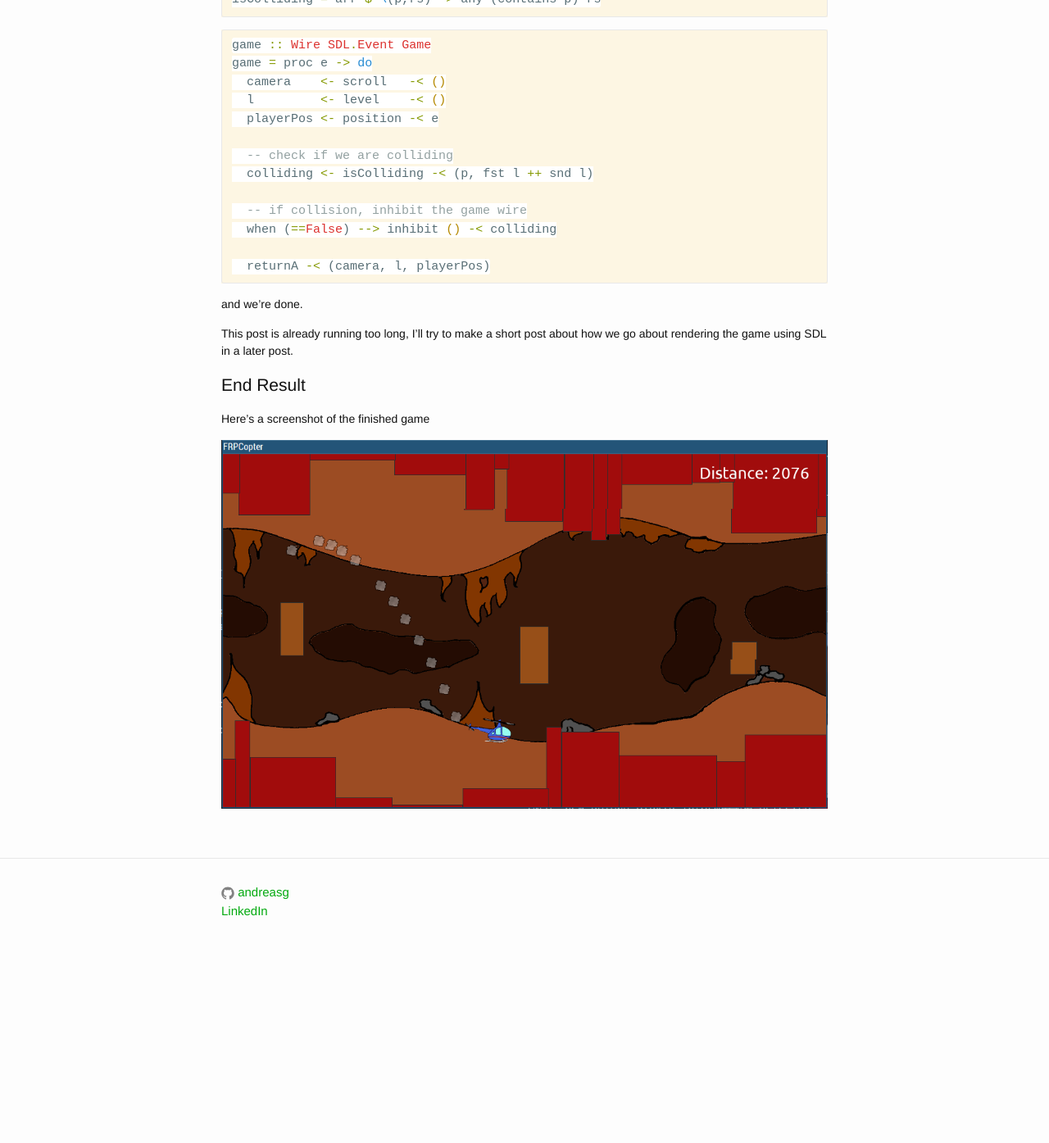
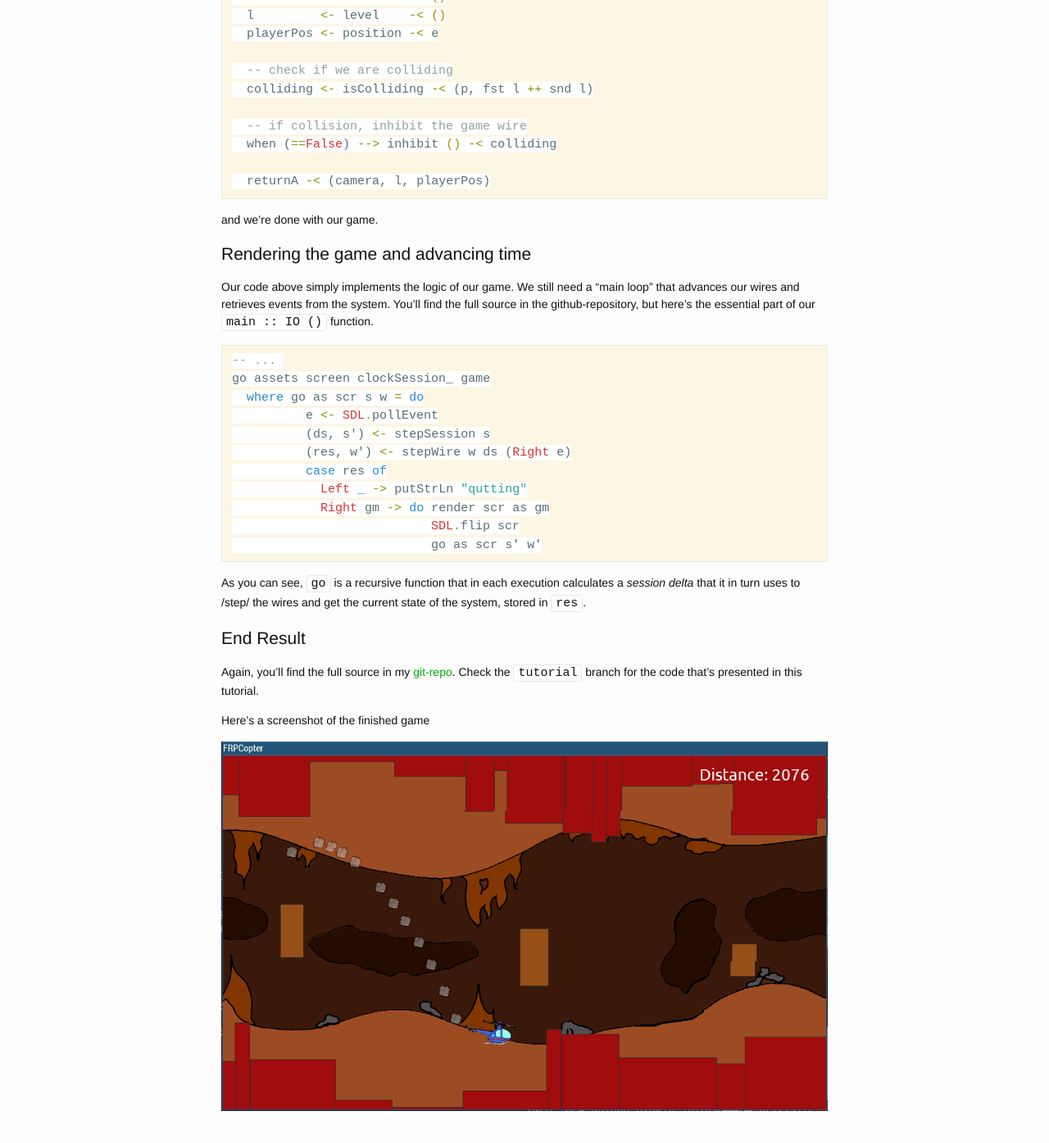
Before and after one commit to andreasg/andreasg.github.io, a Jekyll site: the page built from _posts/2014-01-20-declarative-game-programming.markdown, in a window 1280 px wide and 1400 px high, scrolled down 5261 px. Shown: the top 1395 px of the window at 82% size. Built offline with Jekyll 4.4.1, drawn with Linux system fonts in a browser that asks for light colours; Markdown is read by kramdown in place of the engine named in the settings; before the commit the page ends 6444 px from its top, so only the background shows below that; some of the changed text lies outside the part shown.

Commit message:
rounding up

````diff
--- a/_posts/2014-01-20-declarative-game-programming.markdown
+++ b/_posts/2014-01-20-declarative-game-programming.markdown
@@ -13,8 +13,11 @@
 
 Before we go any further, let me mention that I was inspired by the following [blog post](http://ocharles.org.uk/blog/posts/2013-08-01-getting-started-with-netwire-and-sdl.html) by [ocharles](http://ocharles.org.uk), and due to lack of ideas for a game I decided to create my own version of [this](http://www.helicoptergame.net/).
 
+[Here](https://github.com/andreasg/FRPCopter/) you'll find the full source code for what's presented in this article.
 
-## A Helicopter Game
+
+# A Helicopter Game
+
 The main challenge for me when first creating the game was getting my hands around how Netwire actually worked and how the library is composed. The first challenge I tackled was generation of a ceiling and a floor, scrolling across the screen from right to left. The goal is for the ceiling and floor to give the impression that the player are within an infinitely scrolling cave.
 
 Further, we want the player to move along at the same speed as the world/camera, and to always be moving in some direction along the y-axis.
@@ -26,45 +29,45 @@
  * a scrolling camera.
 
 
-## Introducing: [Netwire](http://hackage.haskell.org/package/netwire)
+# Introducing [Netwire](http://hackage.haskell.org/package/netwire)
 
-Netwire is a domain specific language for functional reactive programming written in Haskell. It gives us the concept of ```Wires```. Wires are quite powerful and they incorporate a lot of information, for the purpose of this tutorial we will use a simplified type synonym that we'll call ```Wire'```.
+Netwire is a domain specific language for functional reactive programming written in Haskell. It gives us the concept of `Wires`. Wires are quite powerful and they incorporate a lot of information, for the purpose of this tutorial we will use a simplified type synonym that we'll call `Wire'`.
 
 ```haskell
 import Control.Wire
 type Wire' a b = (HasTime t s, Monad m, Fractional t) => Wire s t () a b
 ```
 
-A ```Wire' a b``` models a continuous behavior that takes input of type ```a``` and outputs values of type ```b```. Wires are either *producing* or *inhibiting* (blocking): this is our switching mechanism, as we'll see when we introduce how Wires are composed.
+A `Wire' a b` models a continuous behavior that takes input of type `a` and outputs values of type `b`. Wires are either *producing* or *inhibiting* (blocking): this is our switching mechanism, as we'll see when we introduce how Wires are composed.
 
-Netwire (and its Wires) assumes a continuous time-model. For modeling discrete events, such as key-presses or sampling of Wires, we have the concept of an events. An ```Event a``` represents a value of type ```a``` at a discrete point in time.
+Netwire (and its Wires) assumes a continuous time-model. For modeling discrete events, such as key-presses or sampling of Wires, we have the concept of an events. An `Event a` represents a value of type `a` at a discrete point in time.
 
 Netwire provides quite a rich language for reasoning about Wires and Events, a few important functions are:
 
-### Included wires
+# Included wires
 
-####  ```for :: t -> Wire' a a```
-Creates a wire that behaves as the identity function (statically passing through its input) for ```t``` seconds, after which it *inhibits*
+#  `for :: t -> Wire' a a`
+Creates a wire that behaves as the identity function (statically passing through its input) for `t` seconds, after which it *inhibits*
 
-#### ```periodic :: t -> Wire' a (Event a)```
-With period ```t```, sample the continuous input and generate discrete events with the input value at that time.
+# `periodic :: t -> Wire' a (Event a)`
+With period `t`, sample the continuous input and generate discrete events with the input value at that time.
 
-#### ```hold :: Wire' (Event a) a```
-As Events are discrete, and our time-model is continuous, if we want to observe the value of an Event, we need to *remember* it, which is exactly what ```hold``` does. For each ```Event a```, ```hold``` will output the value of the last observed event.
+# `hold :: Wire' (Event a) a`
+As Events are discrete, and our time-model is continuous, if we want to observe the value of an Event, we need to *remember* it, which is exactly what `hold` does. For each `Event a`, `hold` will output the value of the last observed event.
 
-### Switching between wires
+# Switching between wires
 
- - ```w0 --> w1``` Creates a wire that behaves as ```w0``` until ```w0``` inhibits and then switches to behave as ```w1```, freeing up ```w0``` from memory.
+ - `w0 --> w1` Creates a wire that behaves as `w0` until `w0` inhibits and then switches to behave as `w1`, freeing up `w0` from memory.
 
- - ```w0 <|> w1``` is left-biased selection (behaves as ```w0``` if its producing, else ```w1```).
+ - `w0 <|> w1` is left-biased selection (behaves as `w0` if its producing, else `w1`).
 
-### Stitching wires together
+# Stitching wires together
 
   - Since Wires instantiates both Arrow and Applicative, we have access to all the nice functions associated with those type-classes as well.
 
-  - Further, Wires can be composed using our normal category operators ```(.)``` and ```>>>```.
+  - Further, Wires can be composed using our normal category operators `(.)` and `>>>`.
 
-### A (very) simple example
+# A (very) simple example
 
 To create a step-function that produces 0 for two seconds, and then switches to producing 1 forever,
 
@@ -72,12 +75,12 @@
 for 2 . pure 0 --> pure 1
 ```
 
-As we seen above, ```for 2``` will pass it's input (```pure 0```) through for the specified amount of seconds, and then inhibit. Upon inhibition, ```-->``` will switch to the second argument, which is a constant wire outputting ```1```.
+As we seen above, `for 2` will pass it's input (`pure 0`) through for the specified amount of seconds, and then inhibit. Upon inhibition, `-->` will switch to the second argument, which is a constant wire outputting `1`.
 
 
-## Creating the Game
+# Creating the Game
 
-For the purpose focusing on Netwire and FRP, we will assume that we have a function ```render``` to render our game using some graphical Assets. ```render``` only requires only requires
+For the purpose focusing on Netwire and FRP, we will assume that we have a function `render` to render our game using some graphical Assets. `render` only requires only requires
 
  - player position,
  - camera position,
@@ -95,7 +98,7 @@
 render :: Assets -> Game -> IO ()
 ```
 
-### Scrolling the World
+# Scrolling the World
 
 Scrolling the world is obviously a function of time, so we can simply make a wire that grows faster than time by multiplying time by a coefficient >1.
 
@@ -104,10 +107,10 @@
 scroll = arr realToFrac . time * scrollSpeed
 ```
 
-Where ```scrollSpeed :: Num a => a``` is a parameter to our game.
+Where `scrollSpeed :: Num a => a` is a parameter to our game.
 
 
-### Level generation
+# Level generation
 
 Now that we have the concept of scrolling, we can begin to generate the cave. We will create a wire that produces events with the appropriate x-position and height of the rectangles.
 
@@ -156,11 +159,11 @@
 
 We're now done with generating the cave! On to:
 
-## Player Positioning
+# Player Positioning
 
 As the position of the player depends on receiving input, we first need to model that.
 
-### Input Events
+# Input Events
 
 Netwire provides us with two very helpful wires
 
@@ -193,10 +196,10 @@
  where space = SDL.SDLK_SPACE
 ```
 
-the output of ```spacePressed``` is ```()```, as we are only interested if this wire is producing or inhibiting, not *what* it is producing.
+the output of `spacePressed` is `()`, as we are only interested if this wire is producing or inhibiting, not *what* it is producing.
 
 
-### Finally, positioning
+# Finally, positioning
 
 To compute the player position we need the players velocity over time. this is expressed as either the integral of gravitational acceleration (falling), or a constant upward-pointing velocity-vector. Note the use of scrollSpeed for velocity in x-axis, so that the player will move along with the camera.
 
@@ -219,7 +222,7 @@
 ```
 
 
-## Putting it all together
+# Putting it all together
 
 ```haskell
 game :: Wire SDL.Event Game
@@ -254,11 +257,31 @@
   returnA -< (camera, l, playerPos)
 ```
 
-and we're done.
+and we're done with our game.
 
-This post is already running too long, I'll try to make a short post about how we go about rendering the game using SDL in a later post.
+# Rendering the game and advancing time
+
+Our code above simply implements the logic of our game. We still need a "main loop" that advances our wires and retrieves events from the system. You'll find the full source in the github-repository, but here's the essential part of our `main :: IO ()` function.
+
+```haskell
+-- ...
+go assets screen clockSession_ game
+  where go as scr s w = do
+          e <- SDL.pollEvent
+          (ds, s') <- stepSession s
+          (res, w') <- stepWire w ds (Right e)
+          case res of
+            Left _ -> putStrLn "qutting"
+            Right gm -> do render scr as gm
+                           SDL.flip scr
+                           go as scr s' w'
+```
+
+As you can see, `go` is a recursive function that in each execution calculates a *session delta* that it in turn uses to /step/ the wires and get the current state of the system, stored in `res`.
 
 # End Result
+
+Again, you'll find the full source in my [git-repo](https://github.com/andreasg/FRPCopter/). Check the `tutorial` branch for the code that's presented in this tutorial.
 
 Here's a screenshot of the finished game
 
````
